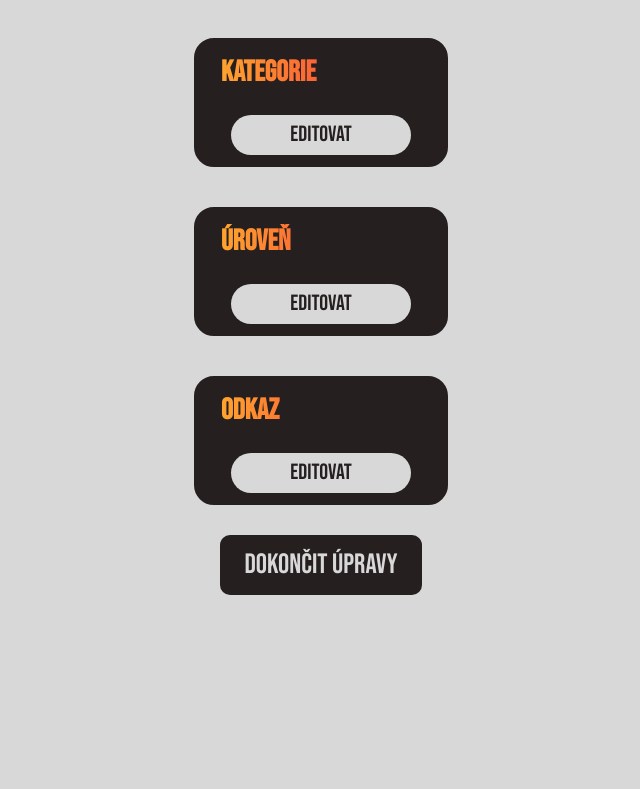
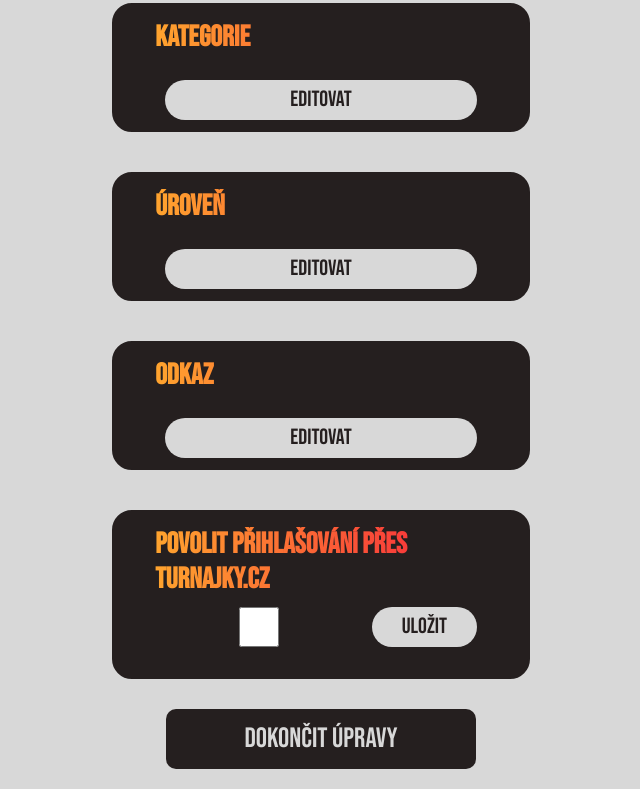
Before and after one commit to vacenovskyrichard/tournament_info_frontend, a React (Create React App) app: page /edit_tournament in a window 1280 px wide. Shown: the part 1491-2280 px from the top of the page, without its empty margins (319-959 px from the left). Before the commit the page ends 2106 px from the top, so only its background shows below. Built offline with nearby package versions, Linux system fonts and the light colour scheme; no server answers; a web font is replaced by a local one.

Commit message:
Add checkbox for enabling loggin to edit torunament

```diff
--- a/src/App.js
+++ b/src/App.js
@@ -22,7 +22,7 @@ function App() {
   // eslint-disable-next-line
   const production = "https://jdem-hrat-58da3e527841.herokuapp.com";
 
-  const apiUrl = production;
+  const apiUrl = localhost;
   useEffect(() => {
     fetch(`${apiUrl}/get`, {
       method: "GET",
--- a/src/pages/EditTournament.js
+++ b/src/pages/EditTournament.js
@@ -22,6 +22,7 @@ export default function EditTournament({
   const { register, control, handleSubmit, formState } = useForm();
   const { errors } = formState;
   const [editedTournament, setEditedTournament] = useState();
+  const [checked, setChecked] = useState(false);
   const [editName, setEditName] = useState(false);
   const [editDate, setEditDate] = useState(false);
   const [editCity, setEditCity] = useState(false);
@@ -50,6 +51,9 @@ export default function EditTournament({
       .then((resp) => {
         const editId = localStorage.getItem("editId");
         setEditedTournament(resp.find((item) => item.id === editId));
+        setChecked(
+          resp.find((item) => item.id === editId).registration_enabled
+        );
       })
       .catch((err) => console.log(err)); // eslint-disable-next-line
   }, []);
@@ -63,6 +67,7 @@ export default function EditTournament({
     if (data.category) {
       data.category = data.category.label;
     }
+    data.registration_enabled = checked;
 
     fetch(`${apiUrl}/update/${localStorage.getItem("editId")}/`, {
       method: "PUT",
@@ -479,6 +484,21 @@ export default function EditTournament({
               </form>
             )}
           </div>
+
+          {/* Tournament signing enabled */}
+          <div className="EditTournament--form-element">
+            <h3>Povolit přihlašování přes turnajky.cz</h3>
+            <form onSubmit={handleSubmit(onSubmit)}>
+              <input
+                type="checkbox"
+                name="registration_enabled"
+                checked={checked}
+                onChange={() => setChecked(!checked)}
+              />
+
+              <button type="submit">uložit</button>
+            </form>
+          </div>
           <div
             className="EditTournament--finish-button"
             onClick={() => {
```
